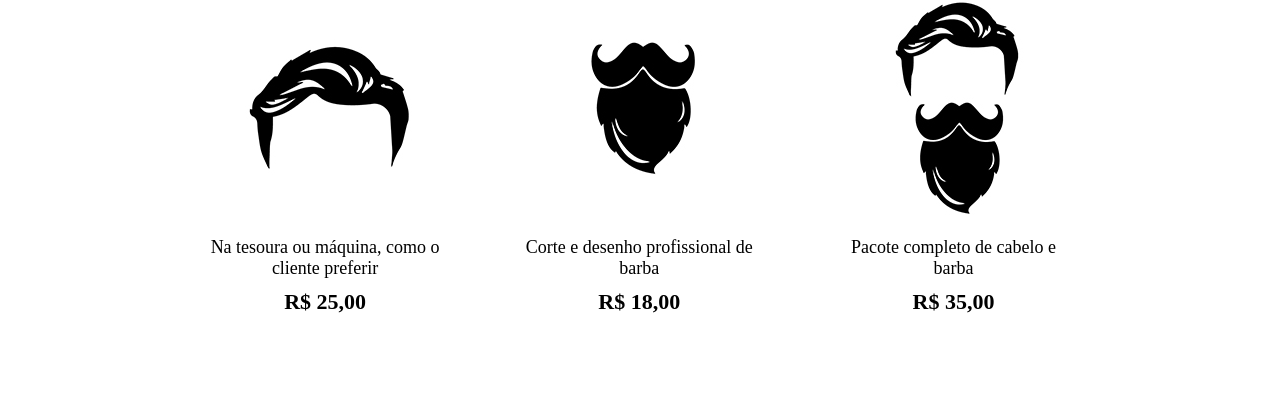
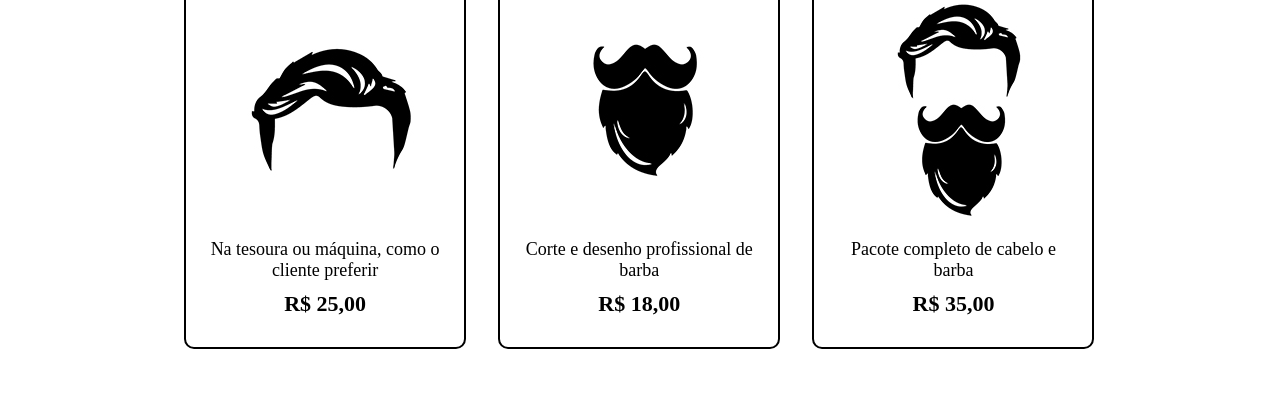
Before and after one commit to Henrique1818/AluraCursos, a plain HTML site: page CursoFrontEndII/produtos.html in a window 1280 px wide. Shown: the part 429-828 px from the top of the page. Drawn offline with Linux system fonts and the light colour scheme.

Commit message:
adicionando bordas nos itens

```diff
--- a/CursoFrontEndII/styles/produtos.css
+++ b/CursoFrontEndII/styles/produtos.css
@@ -49,6 +49,8 @@ nav a {
     vertical-align: top;
     margin: 0 1.5%;
     padding: 30px 20px;
+    border: 2px solid #000;
+    border-radius: 10px;
 }
 
 .produtos h2 {
```
